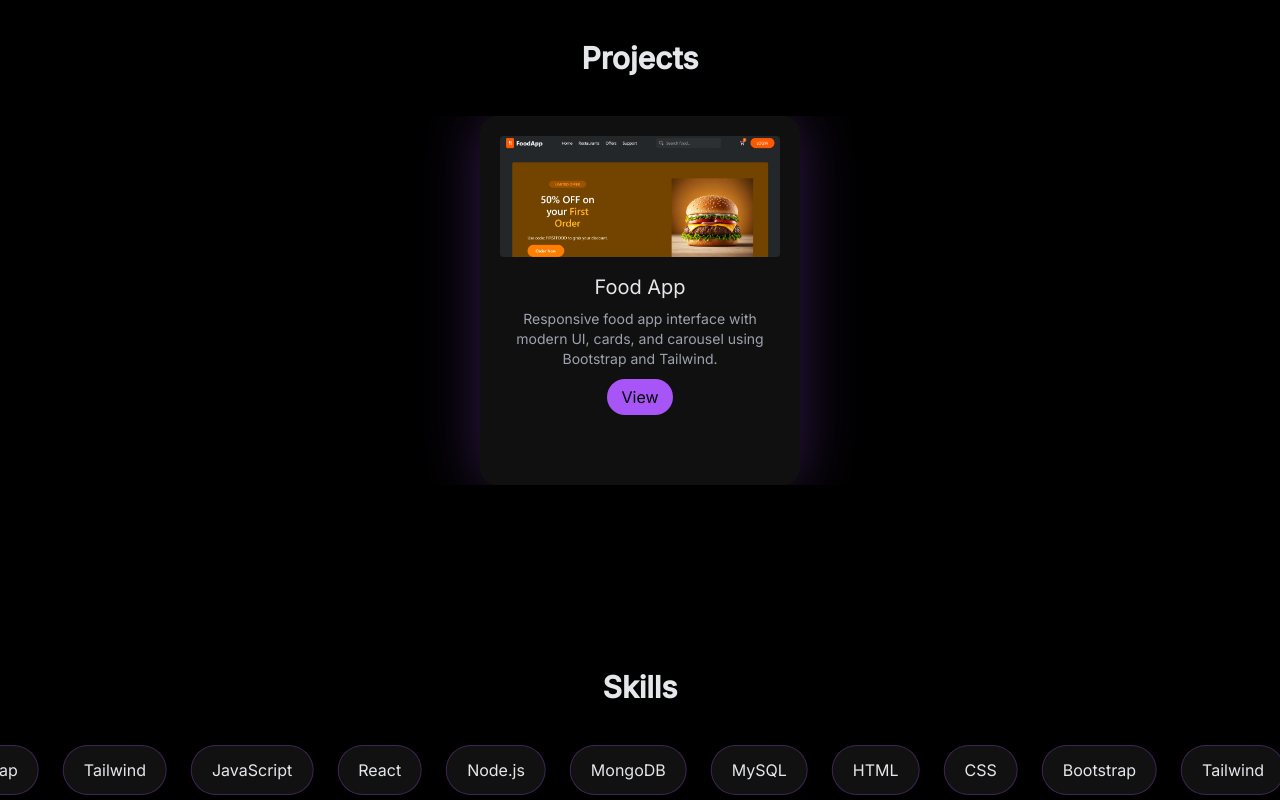
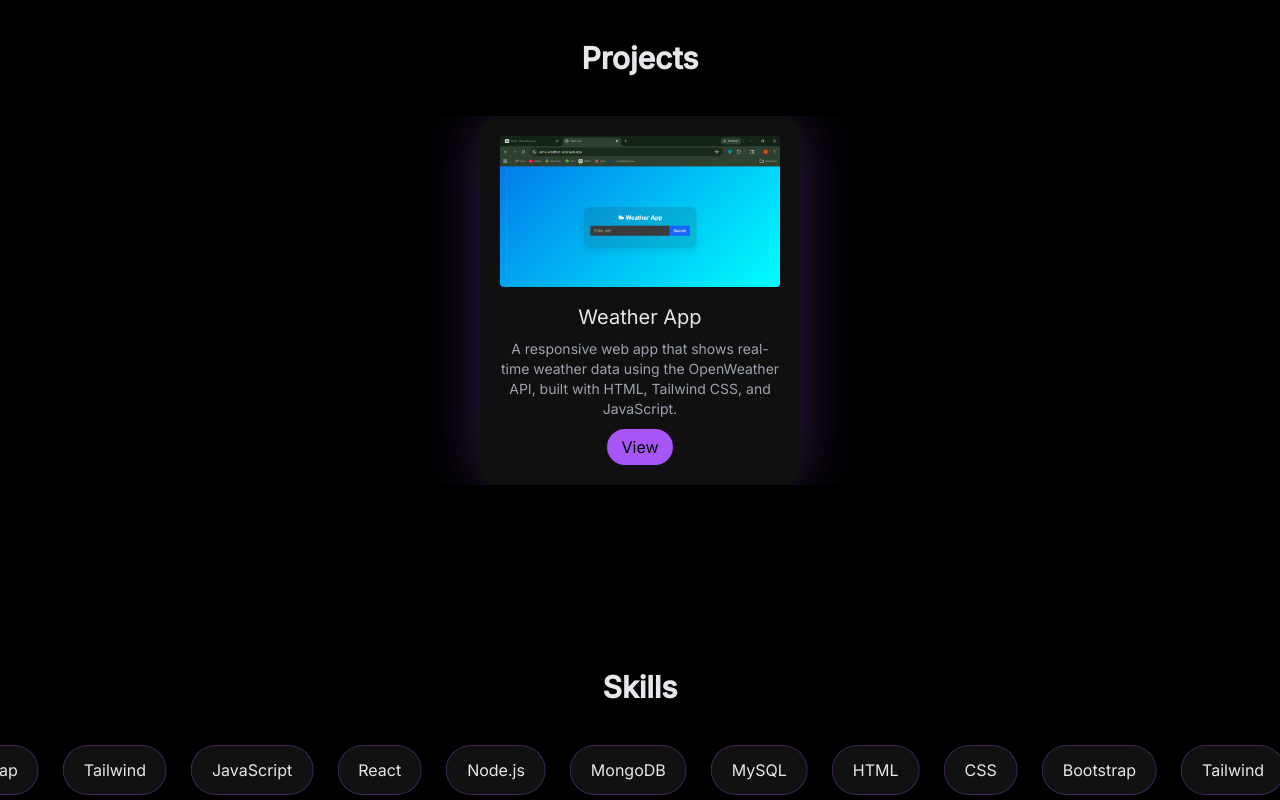
Before and after one commit to ashutoshmohanty1/ashutosh-ui-portfolio, a website: page index.html in a window 1280 px wide. Shown: the part 840-1640 px from the top of the page. Drawn offline with nearby package versions, Linux system fonts and the light colour scheme.

Commit message:
project weather app added

```diff
--- a/index.html
+++ b/index.html
@@ -243,6 +243,15 @@ html {
 
                     <div class="min-w-full flex justify-center">
                         <div class="card glow">
+                            <img src="./public/weather.png" class="rounded mb-4">
+                            <h3 class="text-xl">Weather App</h3>
+                            <p class="text-gray-400 text-sm mt-2">A responsive web app that shows real-time weather data using the OpenWeather API, built with HTML, Tailwind CSS, and JavaScript.</p>
+                            <a href="https://ashu-weather-app.web.app/" target="_blank" class="btn">View</a>
+                        </div>
+                    </div>
+
+                    <div class="min-w-full flex justify-center">
+                        <div class="card glow">
                             <img src="./public/foodApp.png" class="rounded mb-4">
                             <h3 class="text-xl">Food App</h3>
                             <p class="text-gray-400 text-sm mt-2">Responsive food app interface with modern UI, cards, and carousel using Bootstrap and Tailwind.</p>
```
Also changed, not shown: public/weather.png (added).
